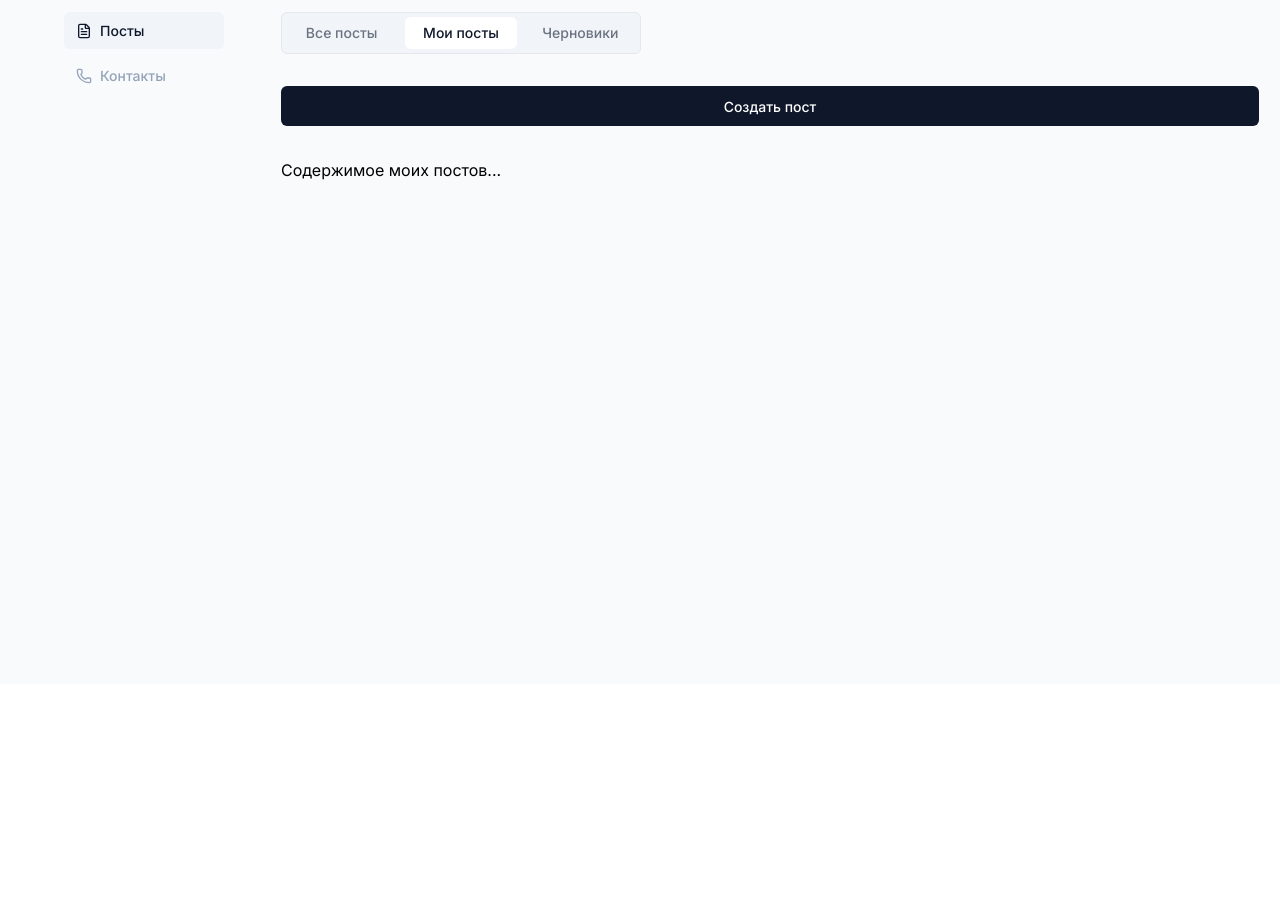
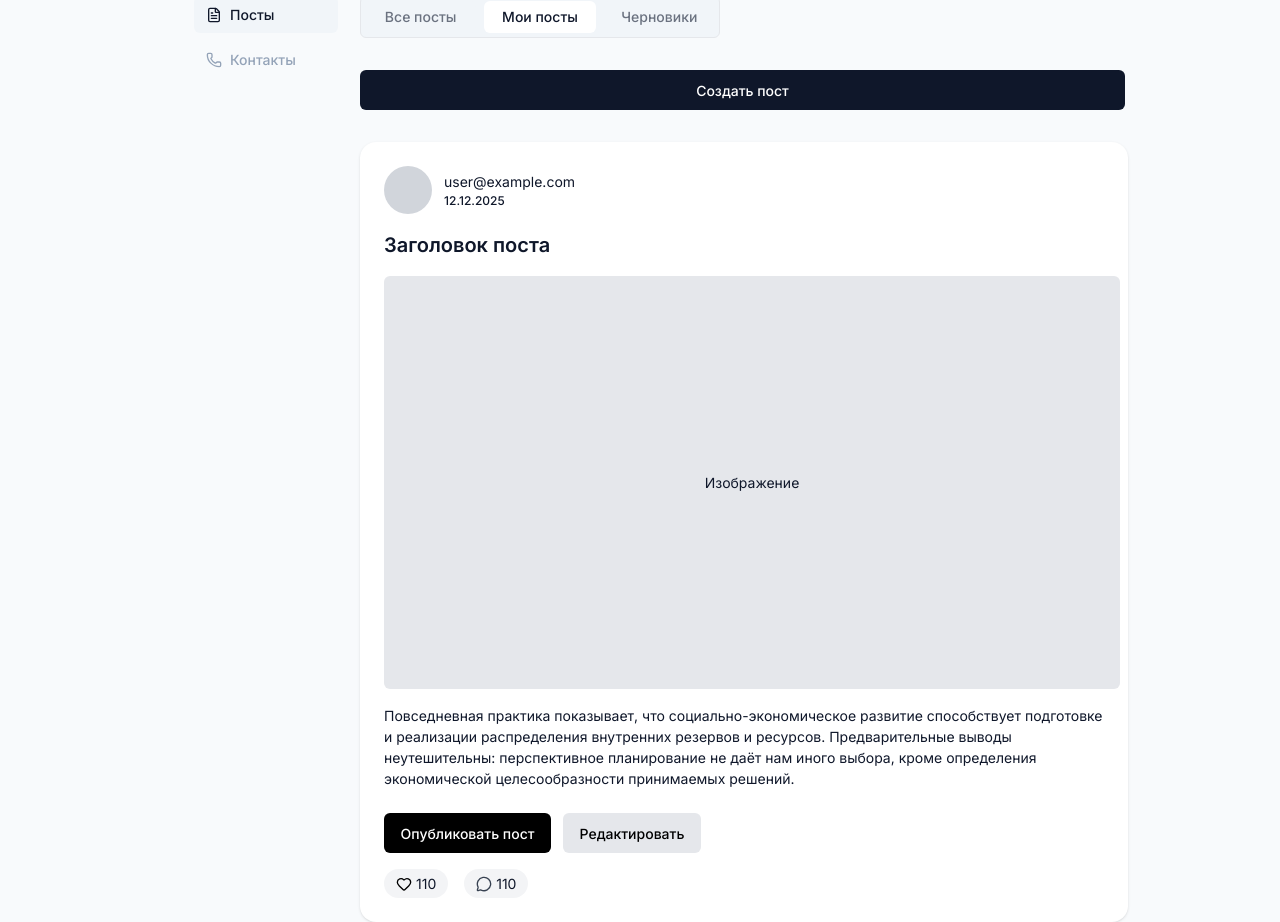
Before and after one commit to Forest-m4/site_cpt, a React (Vite) app: page /posts/my in a window 1280 px wide. Shown: the part 116-1038 px from the top of the page. Before the commit the page ends 800 px from the top, so only its background shows below. Built offline with nearby package versions, Linux system fonts and the light colour scheme.

Commit message:
Добавлена страница логина

```diff
--- /dev/null
+++ b/src/Feature/AddImageModal/index.tsx
@@ -0,0 +1,94 @@
+import React, { useState } from "react";
+import Typography from "../../components/ui/Typography";
+import UIButton from "../../components/ui/UiButton";
+import { Trash2 } from "lucide-react";
+
+interface AddImageModalProps {
+  onClose: () => void;
+}
+
+const AddImageModal: React.FC<AddImageModalProps> = ({ onClose }) => {
+  const [title, setTitle] = useState("");
+  const [content, setContent] = useState("");
+  const [showTrash, setShowTrash] = useState(false);
+
+  const handlePublish = () => {
+    console.log("Опубликовать пост:", { title, content });
+    onClose();
+  };
+
+  const handleDraft = () => {
+    console.log("Отправить в черновики:", { title, content });
+    onClose();
+  };
+
+  const handleDeleteImage = () => {
+    console.log("Удалить изображение");
+    setShowTrash(false);
+  };
+
+  return (
+    <div className="fixed inset-0 flex items-start justify-center bg-black/40 z-50 pt-20">
+      <div className="bg-white p-6 rounded-2xl w-[544px] h-[600px] flex flex-col gap-4">
+        <Typography variant="h4">Создать пост</Typography>
+
+        <div className="flex flex-col gap-1">
+          <Typography variant="subtitle-medium">Заголовок</Typography>
+          <input
+            type="text"
+            placeholder="Введите заголовок"
+            value={title}
+            onChange={(e) => setTitle(e.target.value)}
+            className="h-10 border rounded-md px-2"
+          />
+        </div>
+
+        <button
+          type="button"
+          className="w-full h-[288px] bg-gray-300 border rounded-md relative"
+          onClick={() => console.log("клик по серому полю")}
+          onMouseEnter={() => setShowTrash(true)}
+          onMouseLeave={() => setShowTrash(false)}
+        >
+          {showTrash && (
+            <button
+              onClick={handleDeleteImage}
+              className="absolute top-2 right-2 p-1 bg-transparent rounded"
+              aria-label="Удалить изображение"
+            >
+              <Trash2 className="w-5 h-5 text-gray-700" />
+            </button>
+          )}
+        </button>
+
+        <div className="flex flex-col gap-1">
+          <Typography variant="subtitle-medium">Контент</Typography>
+          <textarea
+            placeholder="Введите контент"
+            value={content}
+            onChange={(e) => setContent(e.target.value)}
+            className="w-full h-[80px] border rounded-md p-2 resize-none"
+          />
+        </div>
+
+        <div className="flex gap-3 mt-auto">
+          <UIButton
+            onClick={handlePublish}
+            className="w-[167px] h-[40px] bg-black text-white"
+          >
+            Опубликовать пост
+          </UIButton>
+
+          <UIButton
+            onClick={handleDraft}
+            className="w-[196px] h-[40px] bg-gray-200 text-black"
+          >
+            Отправить в черновики
+          </UIButton>
+        </div>
+      </div>
+    </div>
+  );
+};
+
+export default AddImageModal;
--- a/src/Feature/CreatePostModal/index.tsx
+++ b/src/Feature/CreatePostModal/index.tsx
@@ -1,7 +1,9 @@
 import React, { useState } from "react";
+import { createPortal } from "react-dom";
 import Typography from "../../components/ui/Typography";
 import UIButton from "../../components/ui/UiButton";
 import { ImagePlus } from "lucide-react";
+import AddImageModal from "../AddImageModal"; // теперь это отдельный файл
 
 interface CreatePostModalProps {
   onClose: () => void;
@@ -10,6 +12,7 @@ interface CreatePostModalProps {
 const CreatePostModal: React.FC<CreatePostModalProps> = ({ onClose }) => {
   const [title, setTitle] = useState("");
   const [content, setContent] = useState("");
+  const [isAddImageOpen, setIsAddImageOpen] = useState(false);
 
   const handlePublish = () => {
     console.log("Опубликовать пост:", { title, content });
@@ -21,15 +24,14 @@ const CreatePostModal: React.FC<CreatePostModalProps> = ({ onClose }) => {
     onClose();
   };
 
-  const handleAddImage = () => {
-    console.log("Добавить картинку");
-  };
-
   return (
-    <div className="fixed inset-0 flex items-center justify-center bg-black/40 z-50">
+    <>
+      {/* Основное окно */}
+      <div className="fixed inset-0 flex items-center justify-center bg-black/40 z-40">
         <div className="bg-white p-6 rounded-2xl w-[544px] h-[400px] flex flex-col gap-4">
           <Typography variant="h4">Создать пост</Typography>
 
+          {/* Заголовок */}
           <div className="flex flex-col gap-1">
             <Typography variant="subtitle-medium">Заголовок</Typography>
             <input
@@ -41,10 +43,11 @@ const CreatePostModal: React.FC<CreatePostModalProps> = ({ onClose }) => {
             />
           </div>
 
+          {/* Кнопка добавить картинку */}
           <UIButton
             size="md"
             color="primary"
-          onClick={handleAddImage}
+            onClick={() => setIsAddImageOpen(true)}
             className="gap-2"
           >
             <ImagePlus className="w-4 h-4" />
@@ -53,6 +56,7 @@ const CreatePostModal: React.FC<CreatePostModalProps> = ({ onClose }) => {
             </Typography>
           </UIButton>
 
+          {/* Контент */}
           <div className="flex flex-col gap-1">
             <Typography variant="subtitle-medium">Контент</Typography>
             <textarea
@@ -63,6 +67,7 @@ const CreatePostModal: React.FC<CreatePostModalProps> = ({ onClose }) => {
             />
           </div>
 
+          {/* Кнопки */}
           <div className="flex gap-2 mt-auto">
             <UIButton size="sm" color="primary" onClick={handlePublish}>
               Опубликовать пост
@@ -74,6 +79,14 @@ const CreatePostModal: React.FC<CreatePostModalProps> = ({ onClose }) => {
           </div>
         </div>
       </div>
+
+      {/* Портал для AddImageModal */}
+      {isAddImageOpen &&
+        createPortal(
+          <AddImageModal onClose={() => setIsAddImageOpen(false)} />,
+          document.body
+        )}
+    </>
   );
 };
 
--- a/src/Feature/Header/index.tsx
+++ b/src/Feature/Header/index.tsx
@@ -9,7 +9,7 @@ interface HeaderProps {
 
 const Header: React.FC<HeaderProps> = ({ email, avatarUrl }) => {
   return (
-    <header className="w-full flex items-center justify-between px-20 py-4">
+    <header className="w-full flex items-center justify-between py-4 px-[200px]">
       <HeaderLogo />
 
       <HeaderUser email={email} avatarUrl={avatarUrl} />
--- a/src/Feature/Sidebar/index.tsx
+++ b/src/Feature/Sidebar/index.tsx
@@ -6,7 +6,8 @@ const Sidebar: React.FC = () => {
   const [activeItem, setActiveItem] = useState<"posts" | "contacts">("posts");
 
   return (
-    <aside className="fixed top-[128px] left-12 h-[calc(100vh-128px)] w-48 flex flex-col gap-2 px-4">
+    <aside className="fixed top-[112px] left-[170px] h-[calc(100vh-128px)] w-48 flex flex-col gap-2">
+      <div className="px-6 flex flex-col gap-2 w-full">
         <SidebarItem
           icon={FileText}
           label="Посты"
@@ -19,6 +20,7 @@ const Sidebar: React.FC = () => {
           active={activeItem === "contacts"}
           onClick={() => setActiveItem("contacts")}
         />
+      </div>
     </aside>
   );
 };
--- /dev/null
+++ b/src/lib/PostCard/index.tsx
@@ -0,0 +1,70 @@
+import React from "react";
+import Typography from "../../components/ui/Typography";
+import UIButton from "../../components/ui/UiButton";
+import { Heart, MessageCircle } from "lucide-react";
+
+interface PostCardProps {
+  email: string;
+  date: string;
+  title: string;
+  content: string;
+  likes: number;
+  comments: number;
+}
+
+const PostCard: React.FC<PostCardProps> = ({
+  email,
+  date,
+  title,
+  content,
+  likes,
+  comments,
+}) => {
+  return (
+    <div className="w-[768px] h-[780px] bg-white rounded-2xl shadow p-6 flex flex-col gap-4">
+      <div className="flex items-center justify-between">
+        <div className="flex items-center gap-3">
+          <div className="w-12 h-12 bg-gray-300 rounded-full" />
+          <div className="flex flex-col">
+            <Typography variant="body">{email}</Typography>
+            <Typography variant="detail" className="text-gray-500">
+              {date}
+            </Typography>
+          </div>
+        </div>
+      </div>
+
+      <Typography variant="h4">{title}</Typography>
+
+      <div className="w-[736px] h-[432px] bg-gray-200 rounded-md flex items-center justify-center">
+        <Typography variant="body" className="text-gray-400">
+          Изображение
+        </Typography>
+      </div>
+
+      <Typography variant="body">{content}</Typography>
+
+      <div className="flex gap-3 mt-2">
+        <UIButton className="w-[167px] h-[40px] bg-black text-white">
+          Опубликовать пост
+        </UIButton>
+        <UIButton className="w-[138px] h-[40px] bg-gray-200 text-black">
+          Редактировать
+        </UIButton>
+      </div>
+
+      <div className="flex items-center gap-4 mt-auto">
+        <div className="flex items-center gap-1 px-3 py-1 bg-gray-100 rounded-full">
+          <Heart className="w-4 h-4" />
+          <Typography variant="body">{likes}</Typography>
+        </div>
+        <div className="flex items-center gap-1 px-3 py-1 bg-gray-100 rounded-full">
+          <MessageCircle className="w-4 h-4 text-gray-700" />
+          <Typography variant="body">{comments}</Typography>
+        </div>
+      </div>
+    </div>
+  );
+};
+
+export default PostCard;
--- a/src/pages/MyPosts/index.tsx
+++ b/src/pages/MyPosts/index.tsx
@@ -1,6 +1,7 @@
 import React, { useState } from "react";
 import UIButton from "../../components/ui/UiButton";
 import CreatePostModal from "../../Feature/CreatePostModal";
+import PostCard from "../../lib/PostCard";
 
 const MyPosts: React.FC = () => {
   const [isModalOpen, setIsModalOpen] = useState(false);
@@ -10,13 +11,20 @@ const MyPosts: React.FC = () => {
       <UIButton
         size="md"
         color="primary"
-        className="w-[978px] h-[40px] mb-4"
+        className="w-[765px] h-[40px] mb-4"
         onClick={() => setIsModalOpen(true)}
       >
         Создать пост
       </UIButton>
 
-      <p>Содержимое моих постов...</p>
+      <PostCard
+        email="user@example.com"
+        date="12.12.2025"
+        title="Заголовок поста"
+        content="Повседневная практика показывает, что социально-экономическое развитие способствует подготовке и реализации распределения внутренних резервов и ресурсов. Предварительные выводы неутешительны: перспективное планирование не даёт нам иного выбора, кроме определения экономической целесообразности принимаемых решений."
+        likes={110}
+        comments={110}
+      />
 
       {isModalOpen && <CreatePostModal onClose={() => setIsModalOpen(false)} />}
     </div>
--- a/src/pages/Posts/index.tsx
+++ b/src/pages/Posts/index.tsx
@@ -32,8 +32,7 @@ const Posts: React.FC = () => {
       <Sidebar />
       <Header email={userEmail} />
 
-      <main className="ml-[265px] mt-[40px] p-4 flex flex-col gap-4">
-        {/* Панель вкладок */}
+      <main className="mt-[40px] flex flex-col gap-4 pl-[360px] pr-[120px]">
         <div className="w-[360px] h-[42px] flex border rounded-md overflow-hidden bg-back mb-4">
           {tabs.map((tab) => (
             <button
```
Lines whose indentation alone changed are shown as unchanged.
